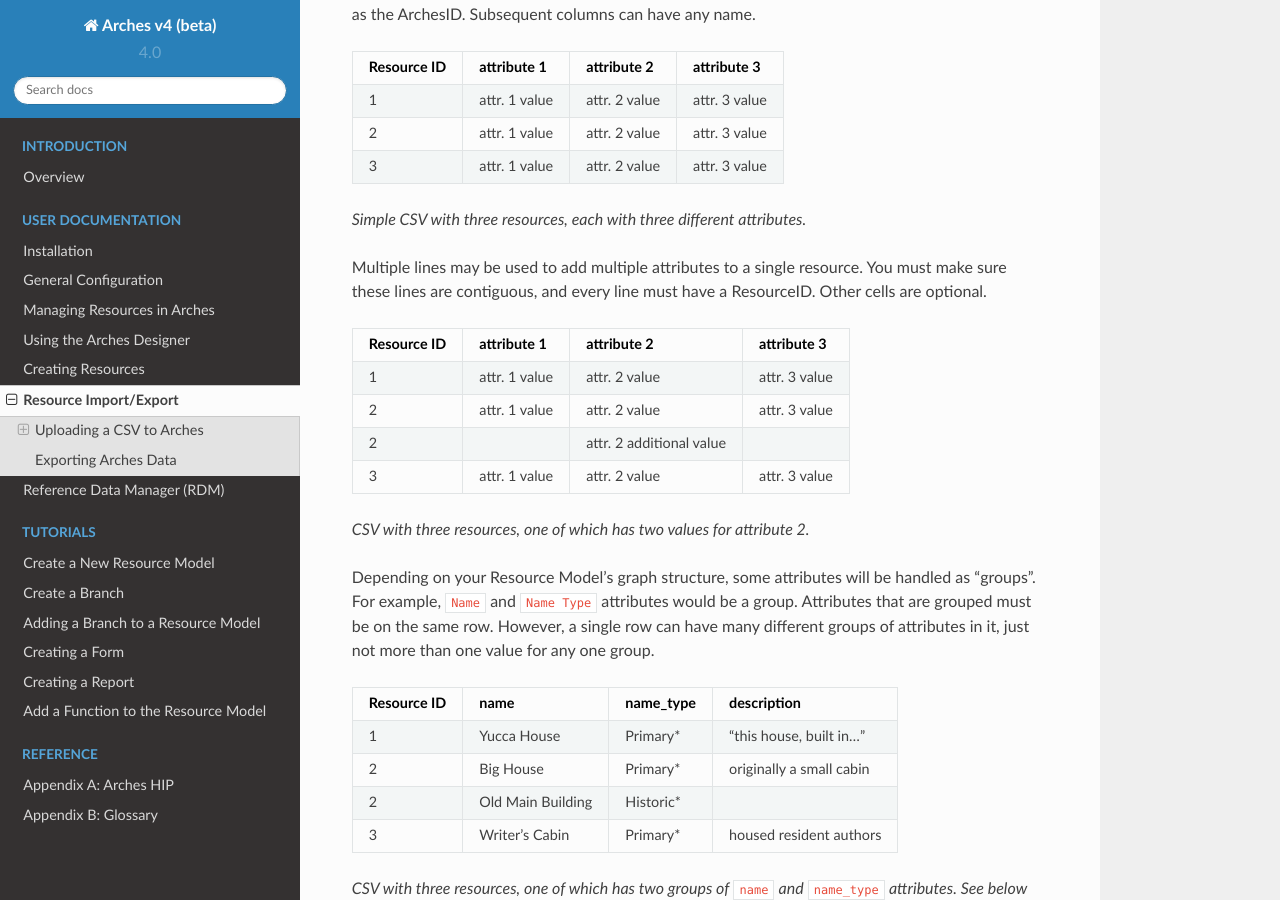
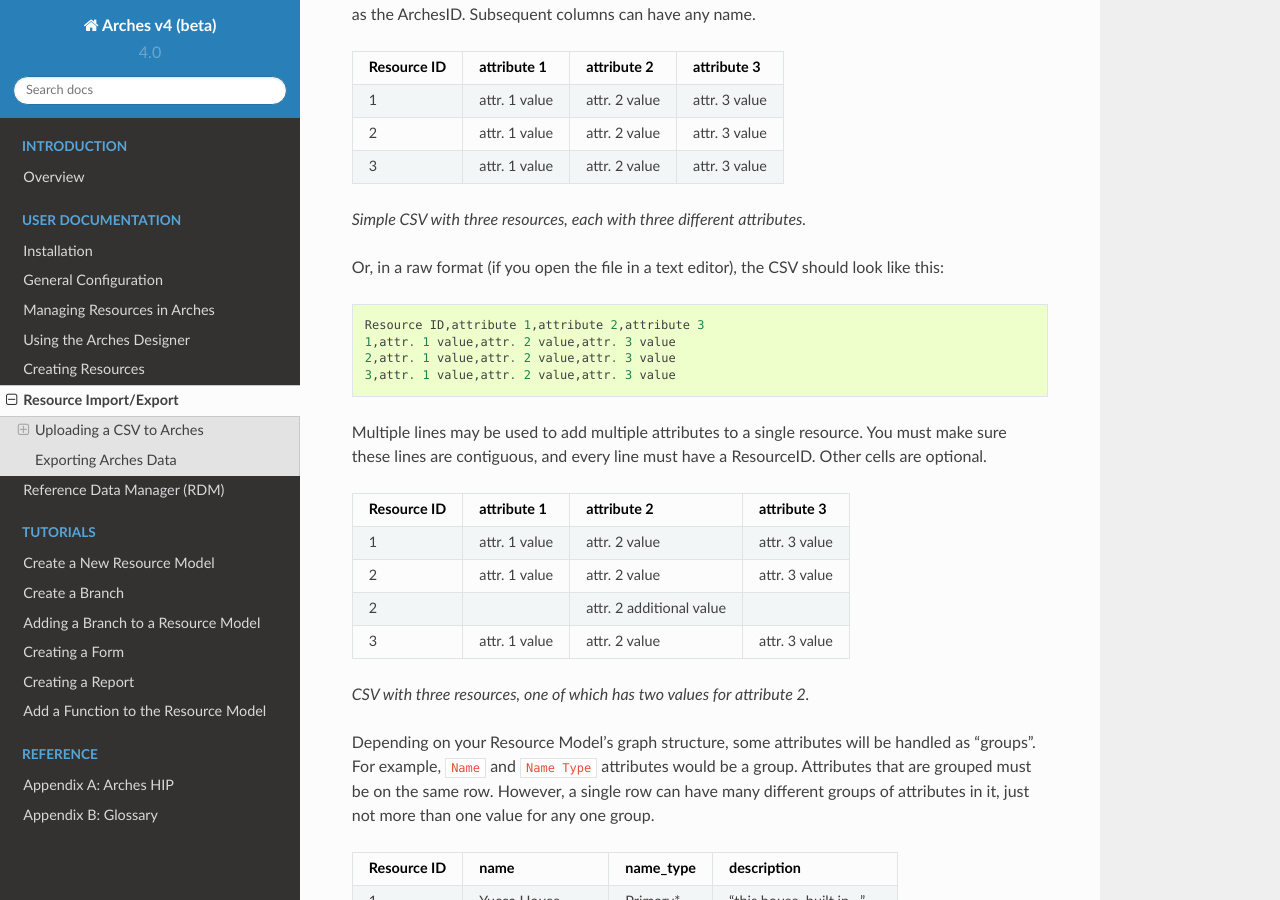
Before and after one commit to archesproject/arches-docs, a Sphinx documentation site: the page built from docs/import-export.txt, in a window 1280 px wide and 900 px high, scrolled down 912 px. Built offline with Sphinx 7.4.7 and the Read the Docs theme 2.0.0, drawn with Linux system fonts in a browser that asks for light colours.

Commit message:
add raw text example of csv

```diff
--- a/docs/import-export.txt
+++ b/docs/import-export.txt
@@ -37,7 +37,15 @@
 +-------------+---------------------+--------------------+--------------------+
 | 3           | attr. 1 value       | attr. 2 value      | attr. 3 value      |
 +-------------+---------------------+--------------------+--------------------+
+
 *Simple CSV with three resources, each with three different attributes.*
+
+Or, in a raw format (if you open the file in a text editor), the CSV should look like this::
+
+    Resource ID,attribute 1,attribute 2,attribute 3
+    1,attr. 1 value,attr. 2 value,attr. 3 value
+    2,attr. 1 value,attr. 2 value,attr. 3 value
+    3,attr. 1 value,attr. 2 value,attr. 3 value
 
 Multiple lines may be used to add multiple attributes to a single resource. You must make sure these lines are contiguous, and every line must have a ResourceID. Other cells are optional.
 
@@ -52,6 +60,7 @@
 +-------------+---------------------+--------------------------+--------------------+
 | 3           | attr. 1 value       | attr. 2 value            | attr. 3 value      |
 +-------------+---------------------+--------------------------+--------------------+
+
 *CSV with three resources, one of which has two values for attribute 2.*
 
 Depending on your Resource Model's graph structure, some attributes will be handled as "groups". For example, ``Name`` and ``Name Type`` attributes would be a group. Attributes that are grouped must be on the same row. However, a single row can have many different groups of attributes in it, just not more than one value for any one group.
@@ -67,6 +76,7 @@
 +-------------+--------------------------+--------------------+---------------------------+
 | 3           | Writer's Cabin           | Primary*           | housed resident authors   |
 +-------------+--------------------------+--------------------+---------------------------+
+
 *CSV with three resources, one of which has two groups of* ``name`` *and* ``name_type`` *attributes. See below for more on the 'Primary' and 'Historic' labels.*
 
 Some data types require specially formatted values:
```
